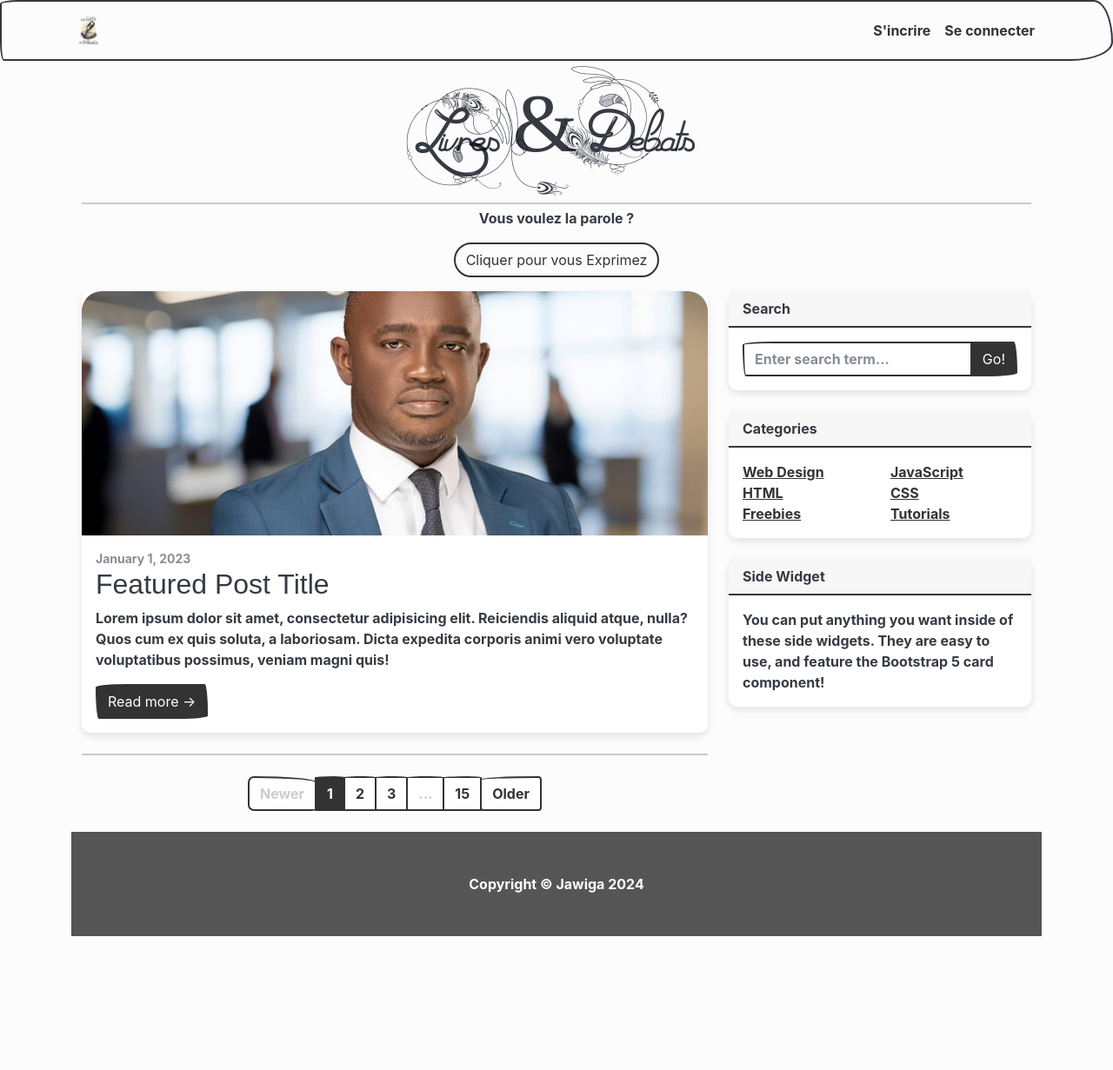
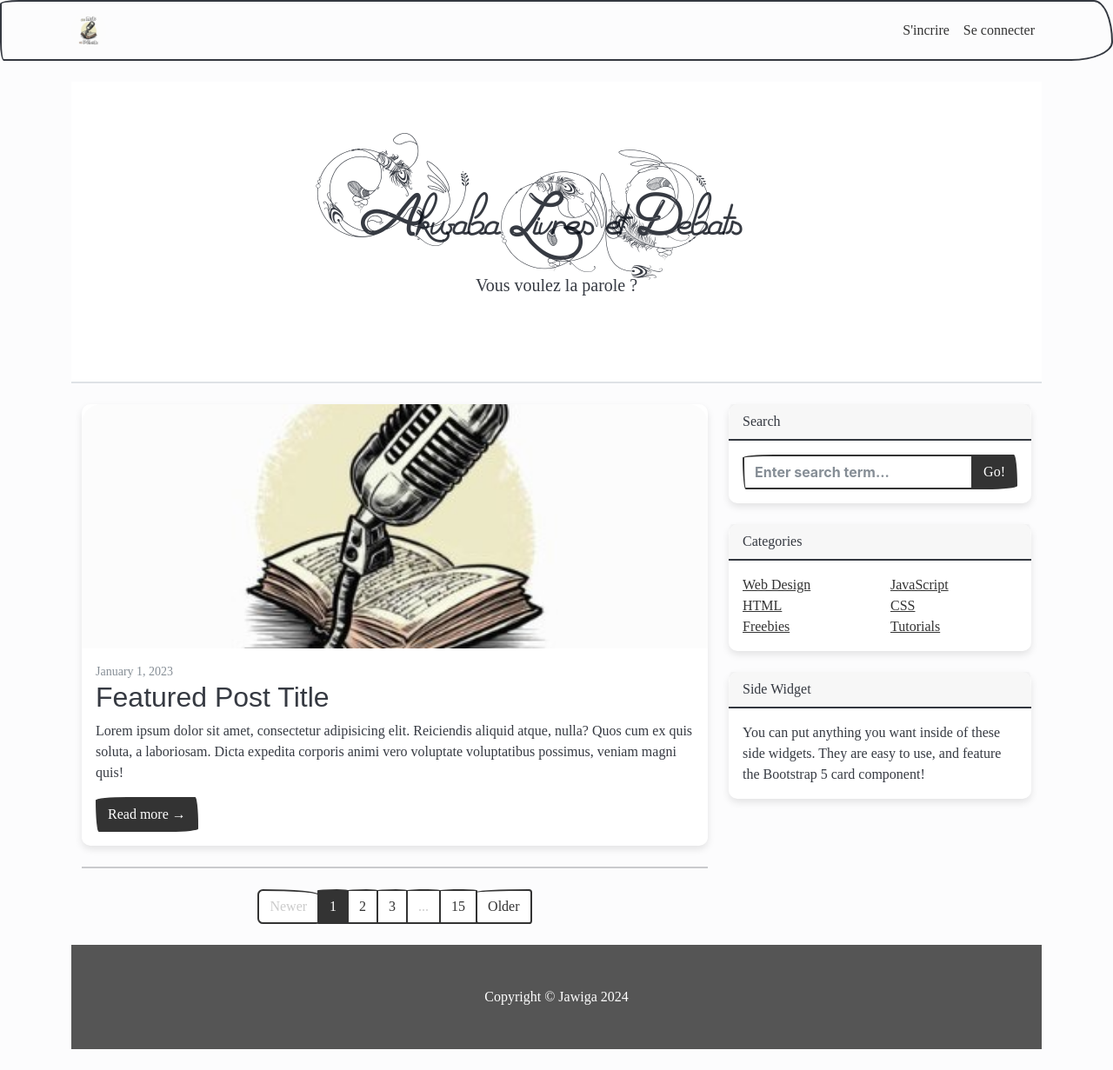
Before and after one commit to soulweby/Livres_Debat_Symfony, a Symfony app: template templates/home/index.html.twig in a window 1280 px wide. Shown: the whole page at 87% size. Before the commit the page ends 1077 px from the top, so only its background shows below. Run offline with Twig, Linux system fonts and the light colour scheme; the template is opened without the code that fills it, so the values that code supplies are empty; some libraries are stand-ins or nearby versions; some web fonts are replaced.

Commit message:
{FontFamillyImportdown-1}

```diff
--- a/public/trop/custom.css
+++ b/public/trop/custom.css
@@ -10,24 +10,20 @@
 body {
   background-color: #dae1e814;
   color: rgb(7 12 22 / 81%);
+  font-family: 'Petrona';
+  font-weight: normal;
 }
 
 h1 {
   font-family: "Helene Queen.K";
   font-size: 6rem;
   color: rgb(7 12 22 / 81%);
-  /* font-weight: bold; */
 }
-h2 {
+h2, h3, h4 {
   font-family: "Mirella Personal Use", sans-serif;
   font-size: normal;
-  font-weight: 500;
-  /* letter-spacing: 1px; */
 }
 
-a {
-  overflow: hidden;
-}
 .example-wrapper {
   margin: 1em auto;
   max-width: 800px;
--- a/templates/home/index.html.twig
+++ b/templates/home/index.html.twig
@@ -4,10 +4,8 @@
 {% endblock %}
 
 {% block body %}
-	<style></style>
-
-	<div class="text-center rounded">
-		<h1 class="oui">Livres & Débats</h1>
+	{# <div class="text-center rounded">
+				<h1 class="">Livres & Débats</h1>
 
 
 				<div class="container mt-4">
@@ -22,18 +20,19 @@
 						</p>
 					</div>
 				</div>
-	</div>
-	{# <header class="py-5 bg-light ">
-							<div class="container jumbotron">
+			</div> #}
+	<header class="py-5 bg-light border-bottom mb-4">
+
+		<div class="container">
 			<div class="text-center my-5">
-									<h1 class="">Akwaba Livres & Debats</h1>
+				<h1 class="">Akwaba Livres et Debats</h1>
 				<p class="lead mb-0">
 					Vous voulez la parole ?
 				</p>
-									<button type="button" class="btn btn-outline-primary rounded">Cliquer pour vous Exprimez</button>
+				{# <button type="button" class="btn btn-outline-primary rounded">Cliquer pour vous Exprimez</button> #}
 			</div>
 		</div>
-						</header> #}
+	</header>
 	<div class="container">
 		<div
 			class="row">
@@ -42,7 +41,7 @@
 				class="col-lg-8">
 				<!-- Featured blog post-->
 				<div class="card mb-4">
-					<a href="#!"><img class="card-img-top" src={{ asset('trop/Fabrice.jpeg') }} alt="..." width="333.66" height="280.78" style="object-fit:cover;"/></a>
+					<a href="#!"><img class="card-img-top" src={{ asset('trop/logoLivreEtDebat.jpg') }} alt="..." width="333.66" height="280.78" style="object-fit:cover;"/></a>
 					<div class="card-body">
 						<div class="small text-muted">January 1, 2023</div>
 						<h2 class="card-title">Featured Post Title</h2>
@@ -56,10 +55,12 @@
 						<div
 							class="col-lg-6">
 							<!-- Blog post-->
+							<a href="{{ path('article_show', {slug: arti.slug}) }}">
 							<div class="card mb-4">
+								</a>
 								{% set imagePath = vich_uploader_asset(arti, 'imageFile') %}
 								{% if imagePath %}
-									<a href="#!"><img class="card-img-top" src="{{ imagePath | imagine_filter('miniature') }}" alt="{{ arti.title }} width=" 100" height=" 280" style=" object-fit: cover;"/></a>
+									<a href="{{ path('article_show', {slug: arti.slug}) }}"><img class="card-img-top" src="{{ imagePath | imagine_filter('miniature') }}" alt="{{ arti.title }} width=" 100" height=" 280" style=" object-fit: cover;"/></a>
 																														{% else %}
 																														<p>Image non disponible</p>
 																															{% endif %}
@@ -69,7 +70,7 @@
 										</div>
 										<h2 class="card-title">{{arti.title}}</h2>
 										<p class="card-text">Lorem ipsum dolor sit amet, consectetur adipisicing elit. Reiciendis aliquid atque, nulla.</p>
-										<a class="btn btn-primary" href="{{ path('article_show', {slug: arti.slug}) }}">Read more →</a>
+										{# <a class="btn btn-primary" href="{{ path('article_show', {slug: arti.slug}) }}">Read more →</a> #}
 									</div>
 								</div>
 							</div>
```
Lines whose indentation alone changed are shown as unchanged.
